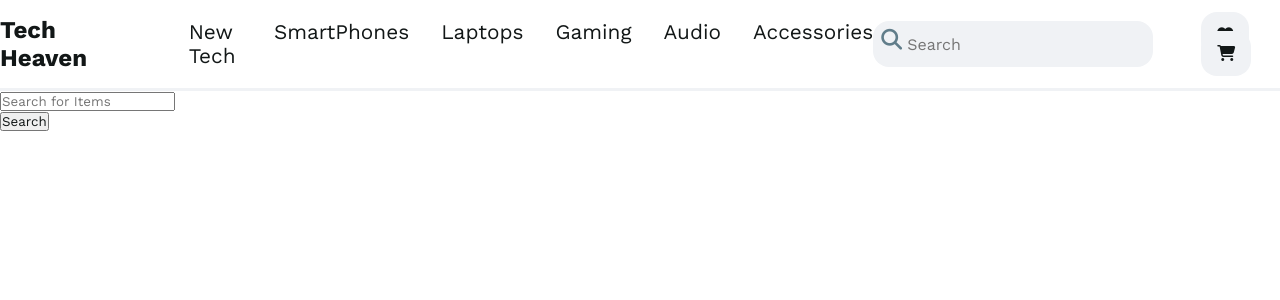
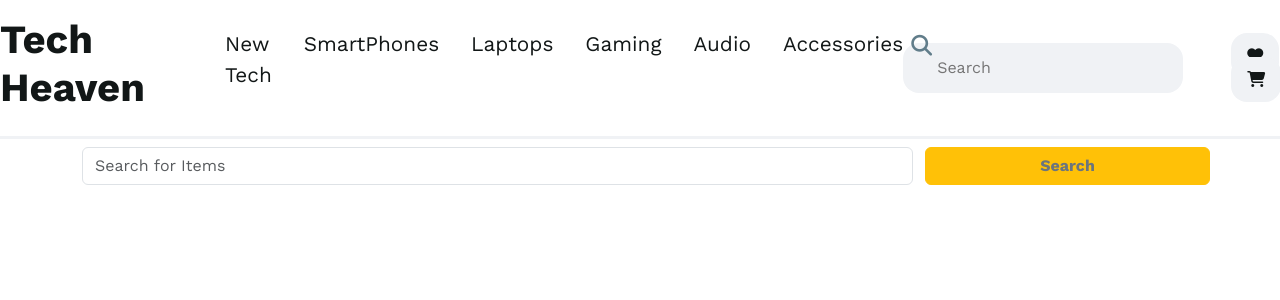
Before and after one commit to momotan039/Tech-Heaven-Php, a PHP site: page /pages/home.php in a window 1280 px wide. Shown: the top 300 px of the page. Run offline with PHP 8.4, Linux system fonts and the light colour scheme; the visitor is signed in with stand-in values (Sample User, id 1); data that the repository does not hold is empty.

Commit message:
add bootstrap and edit navbar

```diff
--- a/inc/header.php
+++ b/inc/header.php
@@ -4,7 +4,7 @@
     <meta charset="UTF-8">
     <meta name="viewport" content="width=device-width, initial-scale=1.0">
     <title>Document</title>
-    <!-- <link rel="stylesheet" href="<?php echo $style?>/bootstrap.min.css"> -->
+    <link rel="stylesheet" href="<?php echo $style?>/bootstrap.min.css">
     <link rel="stylesheet" href="https://cdnjs.cloudflare.com/ajax/libs/font-awesome/6.5.1/css/all.min.css"/>
     <link rel="stylesheet" href="<?php echo $style?>/style.css">
 </head>
--- a/inc/navbar.php
+++ b/inc/navbar.php
@@ -24,10 +24,10 @@ function isActivePage($page)
 
   <div class="right">
   <i class="fa-solid fa-magnifying-glass"></i>
-    <input class="card" type="text" placeholder="Search">
+    <input  type="text" placeholder="Search">
     <div>
-      <a href="" class="card"><i class="fa-solid fa-heart"></i></a>
-      <a href="" class="card"><i class="fa-solid fa-cart-shopping"></i></a>
+      <a href="" ><i class="fa-solid fa-heart"></i></a>
+      <a href="" ><i class="fa-solid fa-cart-shopping"></i></a>
     </div>
   </div>
 </nav>
--- a/template/style/style.css
+++ b/template/style/style.css
@@ -24,8 +24,8 @@ a{
     text-decoration: none;
     color: #121717;
 }
-.card{
-    border-radius: 1rem;
+.my-card{
+    border-radius: 16px;
 }
 /* end shared element style */
 
@@ -61,10 +61,11 @@ header nav .right{
 
 header nav .right .fa-magnifying-glass{
     position: absolute;
-    top: 0.8rem;
+    top: 1.2rem;
     left: 8px;
     color: var(--secondary-color);
     font-size: 1.3rem;
+    z-index: 1;
 }
 header nav .right input[type=text]{
     background-color: var(--back-color);
@@ -72,10 +73,12 @@ header nav .right input[type=text]{
     border-color: transparent;
     padding: 0.7rem 2rem;
     font-size: 1rem;
+    border-radius: 1rem;
 }
 header nav .right a{
     background-color: var(--back-color);
     padding: 0.8rem 1rem;
+    border-radius: 1rem;
 }
 
 /* end header styling */
```
